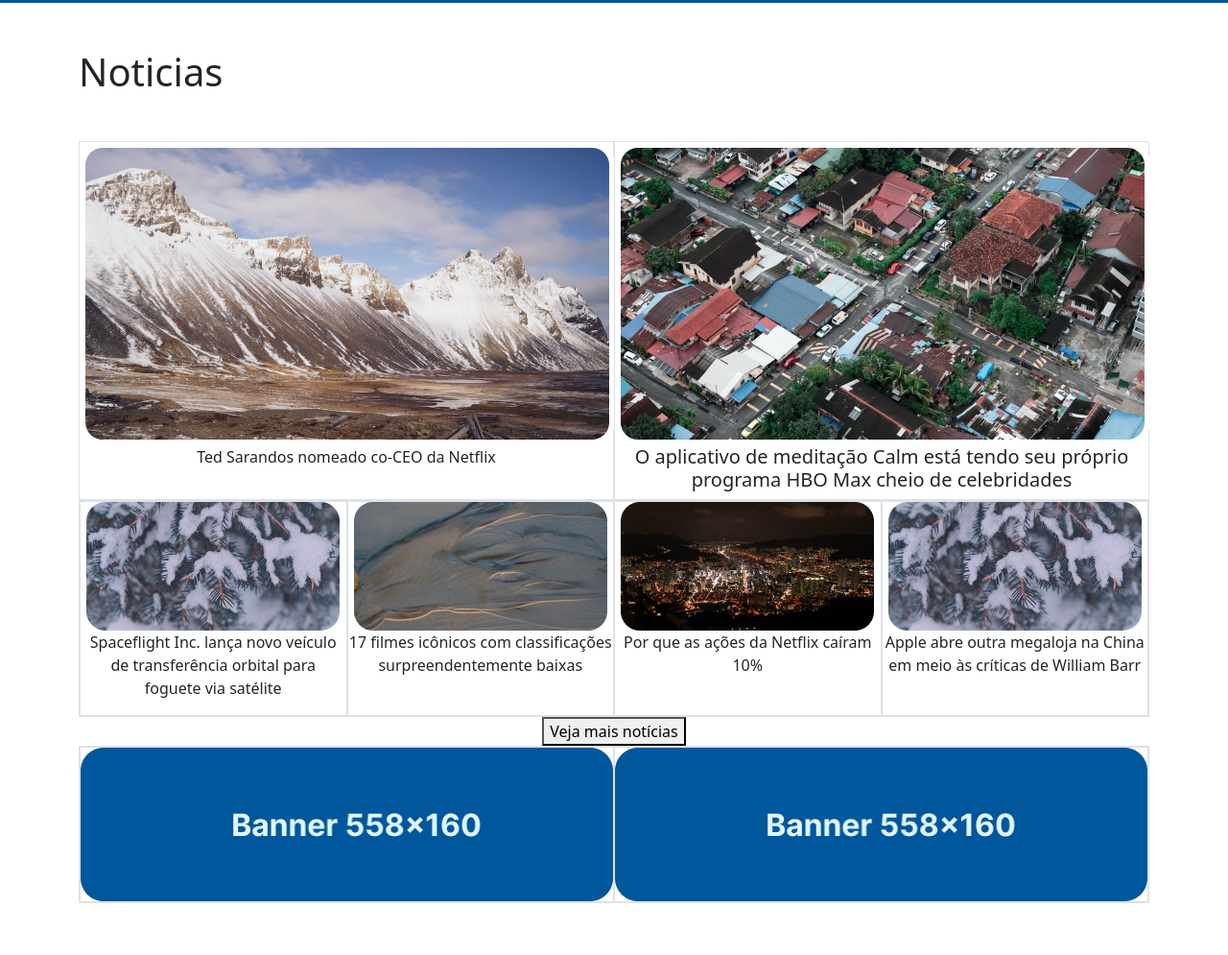
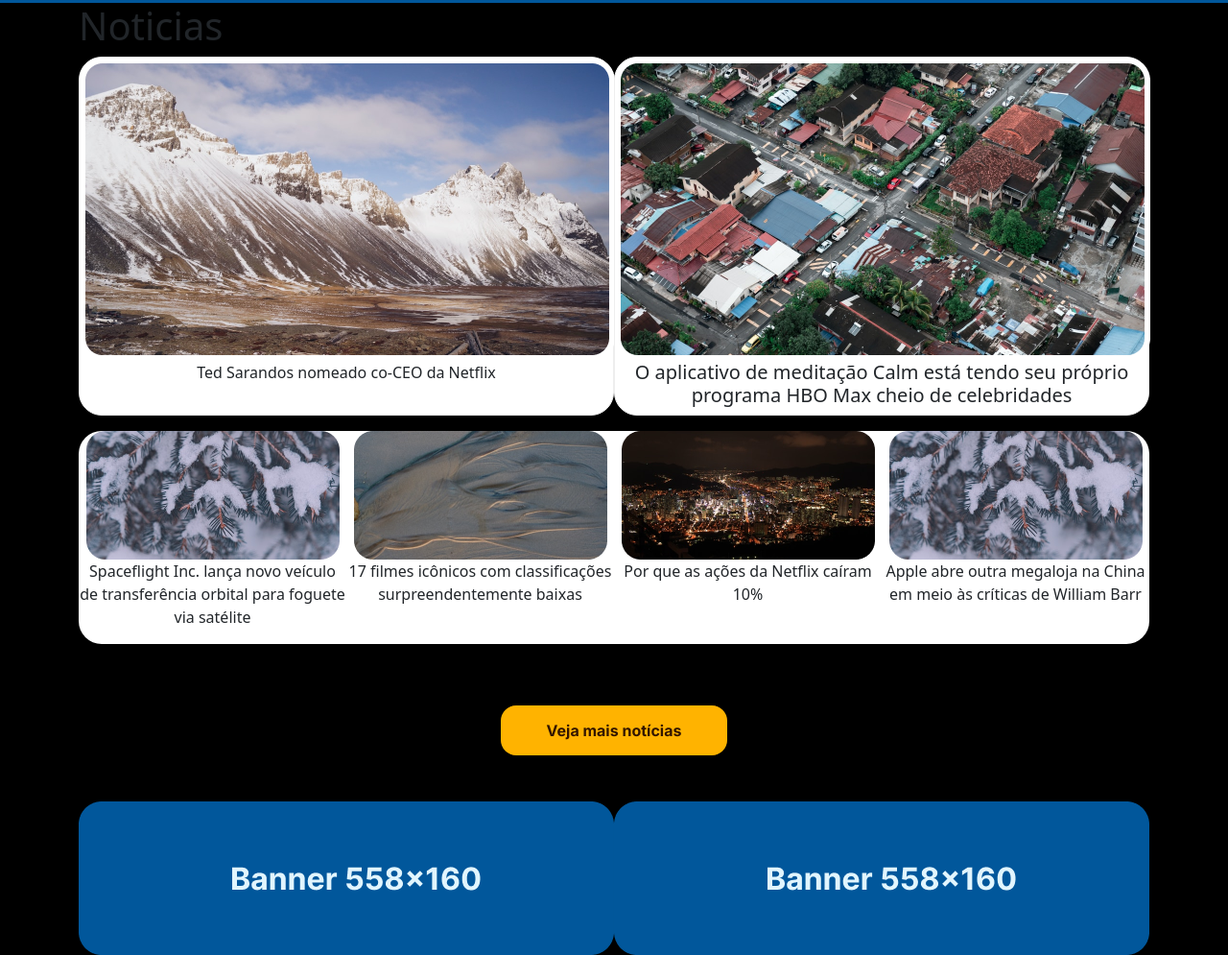
Before and after one commit to Matheuszid/Processo-Seletivo-MPX, a website: page index.html in a window 1280 px wide. Shown: the part 693-1688 px from the top of the page at 96% size. Before the commit the page ends 1634 px from the top, so only its background shows below. Drawn offline with nearby package versions, Linux system fonts and the light colour scheme.

Commit message:
Ajuste notices_info imagens vinculadas, tamanhos

```diff
--- a/index.html
+++ b/index.html
@@ -54,9 +54,9 @@
           <section class="col-6 my-3">
             <section class="d-flex justify-content-between">
               <section class="col-3 infobar__button">
-                <article class="d-flex flex-column text-center h-100 align-items-center">
+                <article class="d-flex flex-column text-centeralign-items-center py-4">
                   <i class="fa-solid fa-address-card fa-2xl"></i>
-                  <p class="mb-0">Ouvidoria e-SIC</p>
+                  <p class="">Ouvidoria e-SIC</p>
                 </article>
               </section>
 
@@ -82,10 +82,10 @@
       <section class="container">
         <section class="d-flex justify-content-between">
           <section class="dropdown">
-            <button class="btn dropdown-toggle" type="button" data-bs-toggle="dropdown" aria-expanded="false">
+            <button class="btn dropdown-toggle" type="button" id="dropdownMenuButton1" data-bs-toggle="dropdown" aria-expanded="false">
               Prefeitura
             </button>
-            <ul class="dropdown-menu">
+            <ul class="dropdown-menu" aria-labelledby="dropdownMenuButton1">
               <li><a class="dropdown-item" href="#">Equipe do Governo</a></li>
               <li><a class="dropdown-item" href="#">Fotos da Prefeitura</a></li>
               <li><a class="dropdown-item" href="#">Galeria de Prefeitos</a></li>
@@ -227,56 +227,54 @@
   <main>
     <section class="container-fluid">
       <section class="container notices">
-
-        <article class="my-5">
+        <article class="">
           <h1>Noticias</h1>
         </article>
 
         <section class="d-flex text-center">
-          <section class="col-6 text-center  border">
+          <section class="col-6 notices__info__primary">
             <img class="" src="./img/foto-center.png" alt="">
             <p>Ted Sarandos nomeado co-CEO da Netflix</p>
           </section>
-          <section class="border col-6">
+          <section class="col-6 notices__info__primary">
             <img src="./img/foto-center-2.png" alt="">
             <article class="d-block">
               <h5>O aplicativo de meditação Calm está tendo seu próprio programa HBO Max cheio de celebridades</h5>
             </article>
           </section>
-
         </section>
 
-        <section class="d-flex justify-content-between text-center border">
-          <article class="col-3 border">
+        <section class="d-flex justify-content-between text-center notices__info__secondary my-3 ">
+          <article class="col-3">
             <img class="" src="./img/image.png" alt="">
             <p>Spaceflight Inc. lança novo veículo de transferência orbital para foguete via satélite</p>
           </article>
-          <article class="col-3 border">
+          <article class="col-3">
             <img class="" src="./img/image-2.png" alt="">
             <p>17 filmes icônicos com classificações surpreendentemente baixas</p>
           </article>
-          <article class="col-3 border">
+          <article class="col-3">
             <img class="" src="./img/image-3.png" alt="">
             <p>Por que as ações da Netflix caíram 10%</p>
           </article>
-          <article class="col-3 border">
+          <article class="col-3 ">
             <img class="" src="./img/image.png" alt="">
             <p>Apple abre outra megaloja na China em meio às críticas de William Barr</p>
           </article>
         </section>
 
-        <section class="d-flex justify-content-center">
-            <button>Veja mais notícias</button>
+        <section class="d-flex justify-content-center ">
+            <button class="btn__noticies m-5 px-5 py-3">Veja mais notícias</button>
         </section>
 
-        <section class="d-flex text-center justify-content-between border">
+        <section class="d-flex text-center justify-content-between ">
           <section class="col-6">
-            <article class="border">
+            <article class="">
               <img class="img-fluid" src="./img/banner 02.png" alt="">
             </article>
           </section>
           <section class="col-6">
-            <article class="border">
+            <article class="">
               <img class="img-fluid" src="./img/banner 02.png" alt="">
             </article>
           </section>
@@ -284,8 +282,6 @@
 
       </section>
     </section>
-
-
   </main>
 
   <footer>
--- a/styles.css
+++ b/styles.css
@@ -1,6 +1,15 @@
 /* .acessibility .acessibility__item {
 
 } */
+
+main{
+    background-color: #000000;
+}
+
+.acessibility{
+    background-color: #e0e7f2;
+    box-shadow: 1px 2px 8px 0 #e0e7f2;
+}
 
 .acessibility .acessibility__button {
     padding: 12px;
@@ -13,6 +22,7 @@
     color: #000;
     font-size: 12px;
 }
+
 
 .infobar {
     background-color: #01579b;
@@ -58,3 +68,35 @@
 .teste{
     border-radius:24px
 }
+
+.btn__noticies{
+    border-radius: 16px;
+    background: #ffb300;
+    font-family: Inter;
+    font-size: 16px;
+    font-weight: bold;
+    font-stretch: normal;
+    font-style: normal;
+    line-height: 1.25;
+    letter-spacing: normal;
+    text-align: left;
+    color: #331600;
+    border: none;
+}
+
+
+.notices__info__primary{
+    background-color: #ffffff;
+    border-radius: 24px;
+    border: solid 1px;
+    border-color: #eeeeee;
+}
+
+.notices__info__primary :nth-child(1){
+    margin-left: 3;
+}
+
+.notices__info__secondary{
+    background-color: #ffffff;
+    border-radius: 24px;
+}
```
